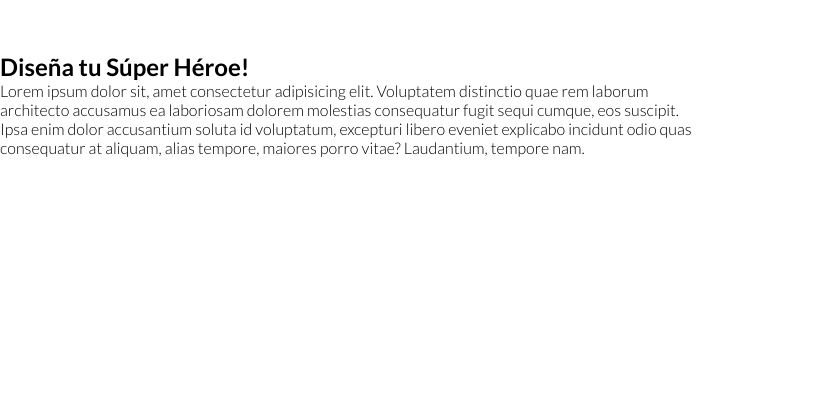
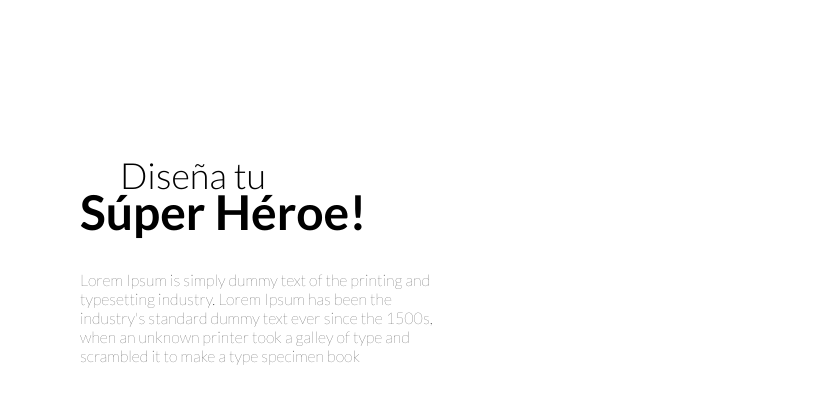
Before and after one commit to salvarez96/animations-practice-course, a plain HTML site: page index.html in a window 1280 px wide. Shown: the part 108-512 px from the top of the page, without its empty margins (0-835 px from the left). Drawn offline with Linux system fonts and the light colour scheme.

Commit message:
Class 6: create main-content layout

```diff
--- a/index.html
+++ b/index.html
@@ -26,7 +26,7 @@
       </header>
       <section class="main-content">
         <h1><span class="not-bold">Diseña tu</span> Súper Héroe!</h1>
-        <p>Lorem ipsum dolor sit, amet consectetur adipisicing elit. Voluptatem distinctio quae rem laborum architecto accusamus ea laboriosam dolorem molestias consequatur fugit sequi cumque, eos suscipit. Ipsa enim dolor accusantium soluta id voluptatum, excepturi libero eveniet explicabo incidunt odio quas consequatur at aliquam, alias tempore, maiores porro vitae? Laudantium, tempore nam.</p>
+        <p>Lorem Ipsum is simply dummy text of the printing and typesetting industry. Lorem Ipsum has been the industry's standard dummy text ever since the 1500s, when an unknown printer took a galley of type and scrambled it to make a type specimen book</p>
       </section>
       <section class="side-content">
         <p>Superman</p>
--- a/styles.scss
+++ b/styles.scss
@@ -95,7 +95,7 @@ header {
   z-index: 3;
   background-color: white;
 
-  animation: loader 2s linear forwards;
+  animation: loader 0s linear forwards;
 
   @keyframes loader {
     0%, 90% {
@@ -138,6 +138,41 @@ header {
 
 .main-content {
   grid-area: section;
+  display: flex;
+  flex-direction: column;
+  justify-content: center;
+  padding-left: 80px;
+
+  animation: main-content 2s ease-in-out 0.7s;
+
+  @keyframes main-content {
+    0% {
+      transform: translateX(-100%);
+    }
+    100% {
+      transform: translateX(0);
+    }
+  }
+
+  h1 {
+    display: flex;
+    flex-direction: column;
+    font-size: 48px;
+  }
+
+  .not-bold {
+    position: relative;
+    top: 14px;
+    margin-left: 40px;
+    font-size: 36px;
+    font-weight: var(--font-normal);
+  }
+
+  p {
+    width: 60%;
+    margin-top: 30px;
+    font-weight: var(--font-light);
+  }
 }
 
 .side-content {
```
Also changed, not shown: styles.css, 1 other file.
